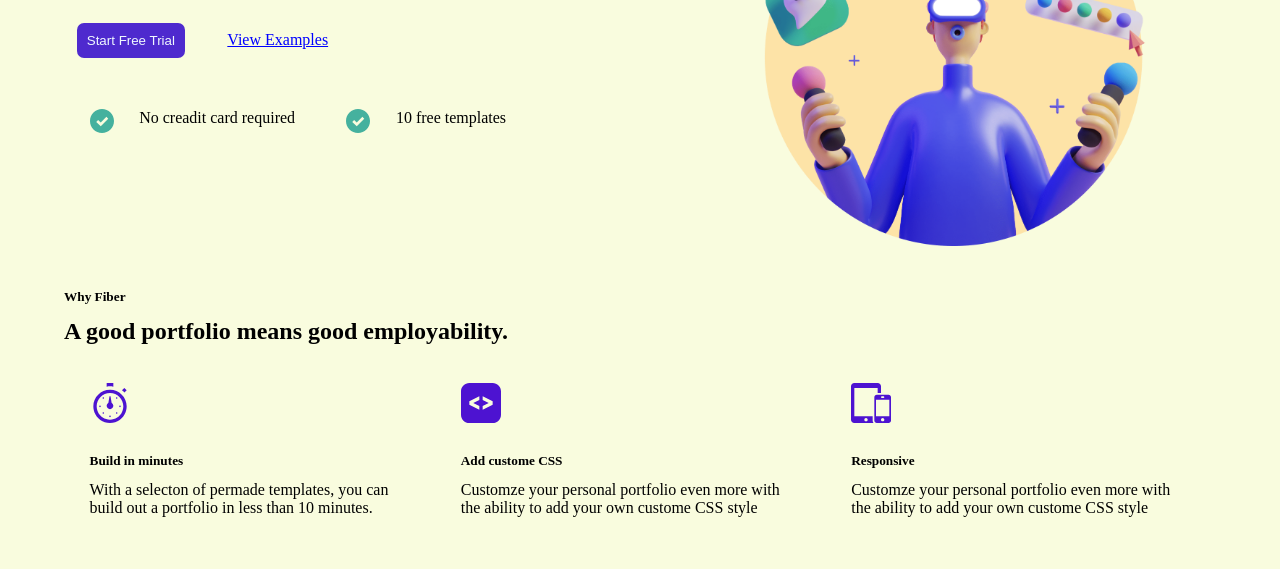
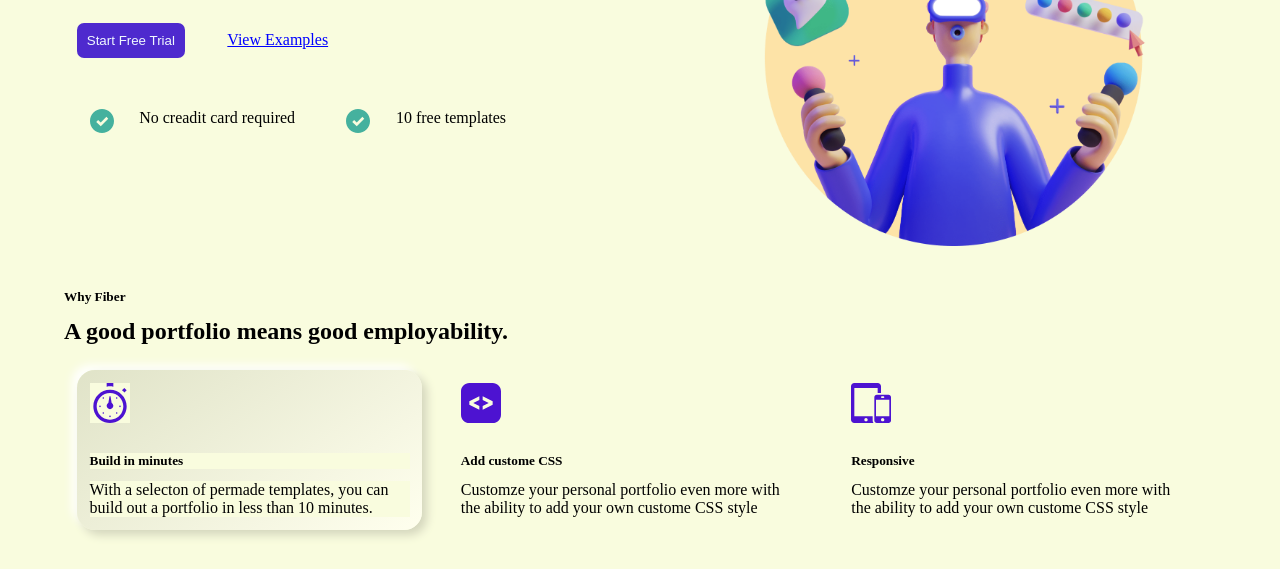
Before and after one commit to shrawankansi/Html-CSS-Portfolio5, a plain HTML site: page index.html in a window 1280 px wide. Shown: the part 350-919 px from the top of the page. Drawn offline with Linux system fonts and the light colour scheme.

Commit message:
style update

```diff
--- a/style.css
+++ b/style.css
@@ -65,3 +65,9 @@ button{
 .serv{
     display: flex;
 }
+.serv1{
+    border-radius: 18px;
+    background: linear-gradient(145deg, #e0e3c8, #ffffee);
+    box-shadow:  5px 5px 10px #d4d6bd,
+                 -5px -5px 10px #ffffff;
+}
```
